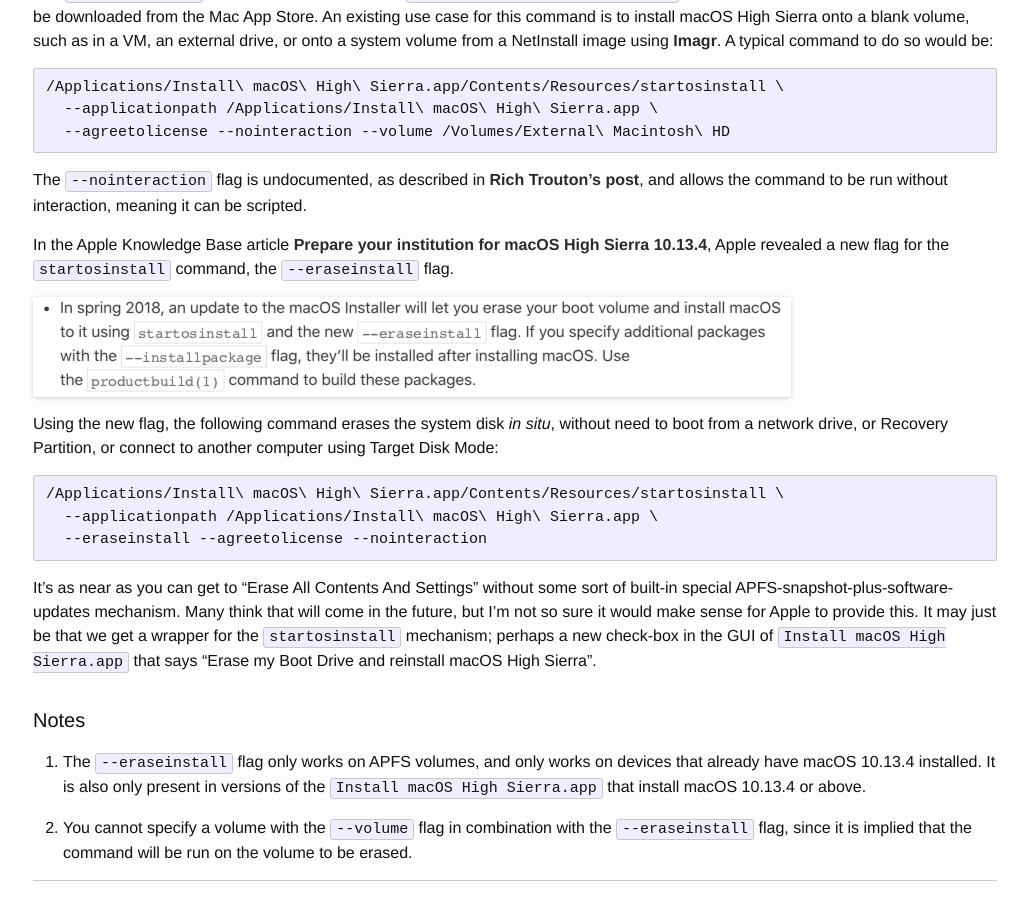
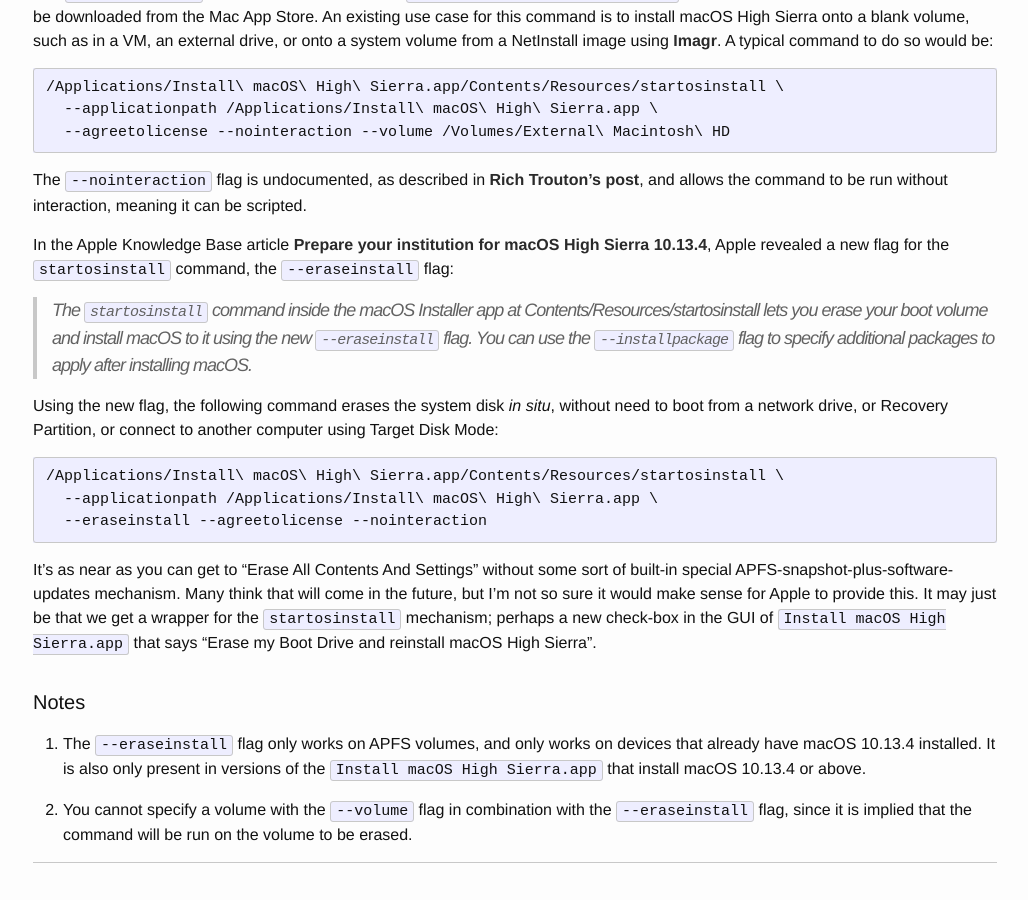
Before and after one commit to grahampugh/grahampugh.github.io, a Jekyll site: the page built from _posts/2018-03-26-reinstall-macos-from-system-volume.md, in a window 1280 px wide and 900 px high, scrolled down 355 px. Shown: the whole window, without its empty margins (125-1153 px from the left). Built offline with Jekyll 4.4.1, drawn with Linux system fonts in a browser that asks for light colours; comment, search, counter and statistics services are not loaded.

Commit message:
removed old image

```diff
--- a/_posts/2018-03-26-reinstall-macos-from-system-volume.md
+++ b/_posts/2018-03-26-reinstall-macos-from-system-volume.md
@@ -20,9 +20,9 @@
 
 The `--nointeraction` flag is undocumented, as described in [Rich Trouton's post][2], and allows the command to be run without interaction, meaning it can be scripted.
 
-In the Apple Knowledge Base article [Prepare your institution for macOS High Sierra 10.13.4][5], Apple revealed a new flag for the `startosinstall` command, the `--eraseinstall` flag.
+In the Apple Knowledge Base article [Prepare your institution for macOS High Sierra 10.13.4][5], Apple revealed a new flag for the `startosinstall` command, the `--eraseinstall` flag:
 
-![img-eraseinstall]
+> The `startosinstall` command inside the macOS Installer app at Contents/Resources/startosinstall lets you erase your boot volume and install macOS to it using the new `--eraseinstall` flag. You can use the `--installpackage` flag to specify additional packages to apply after installing macOS.
 
 Using the new flag, the following command erases the system disk *in situ*, without need to boot from a network drive, or Recovery Partition, or connect to another computer using Target Disk Mode:
 
@@ -98,9 +98,6 @@
 
 This is a **lethal** workflow and should obviously only be made available to the correct people, and warning messages should be added before it is triggered, since it wipes the device!
 
-
-[img-eraseinstall]: /assets/images/eraseinstall.png
-
 [1]: https://support.apple.com/en-us/HT208020
 [2]: https://derflounder.wordpress.com/2017/09/26/using-the-macos-high-sierra-os-installers-startosinstall-tool-to-install-additional-packages-as-post-upgrade-tasks/
 [3]: https://github.com/munki/macadmin-scripts/blob/master/installinstallmacos.py
```
